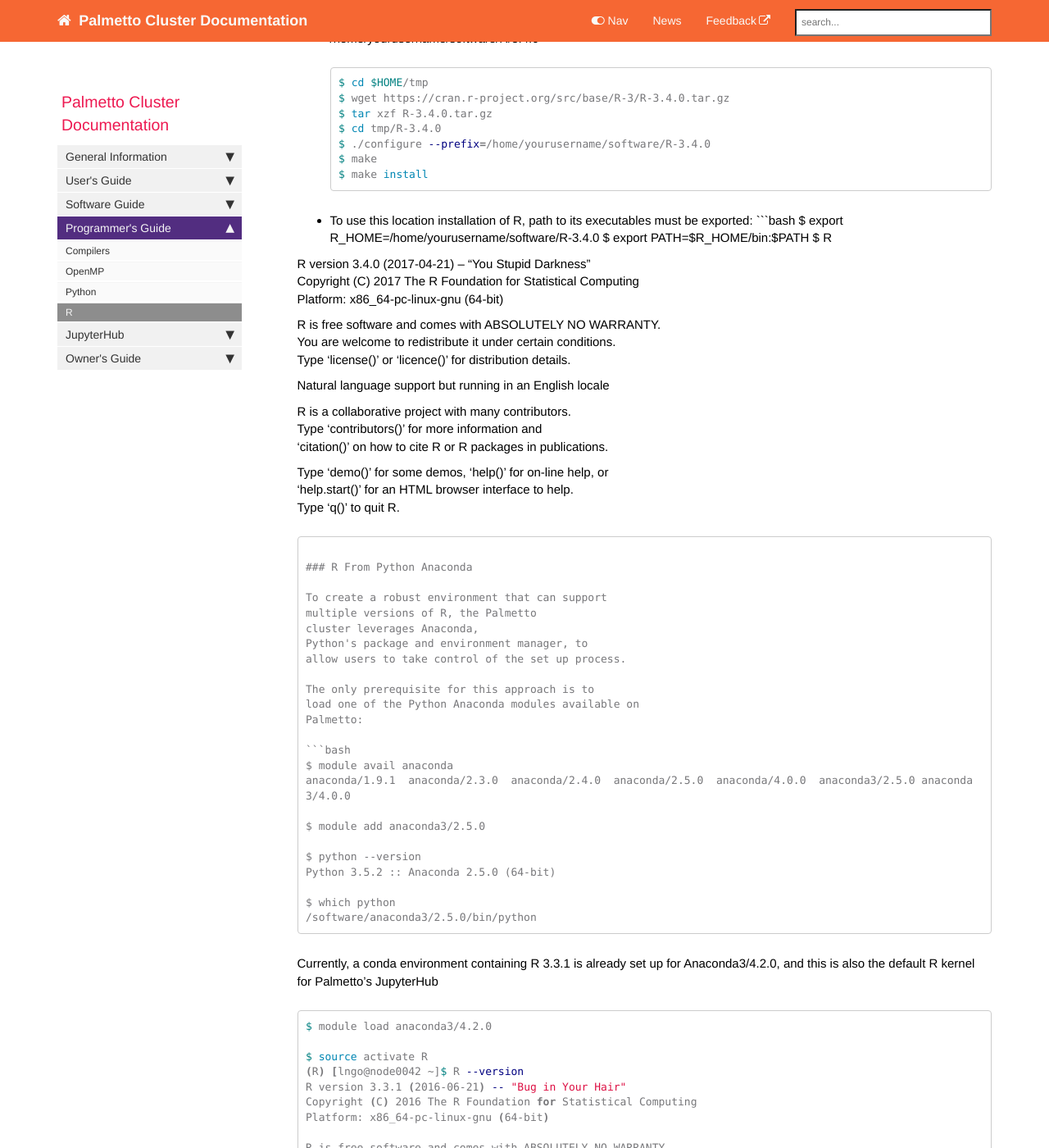
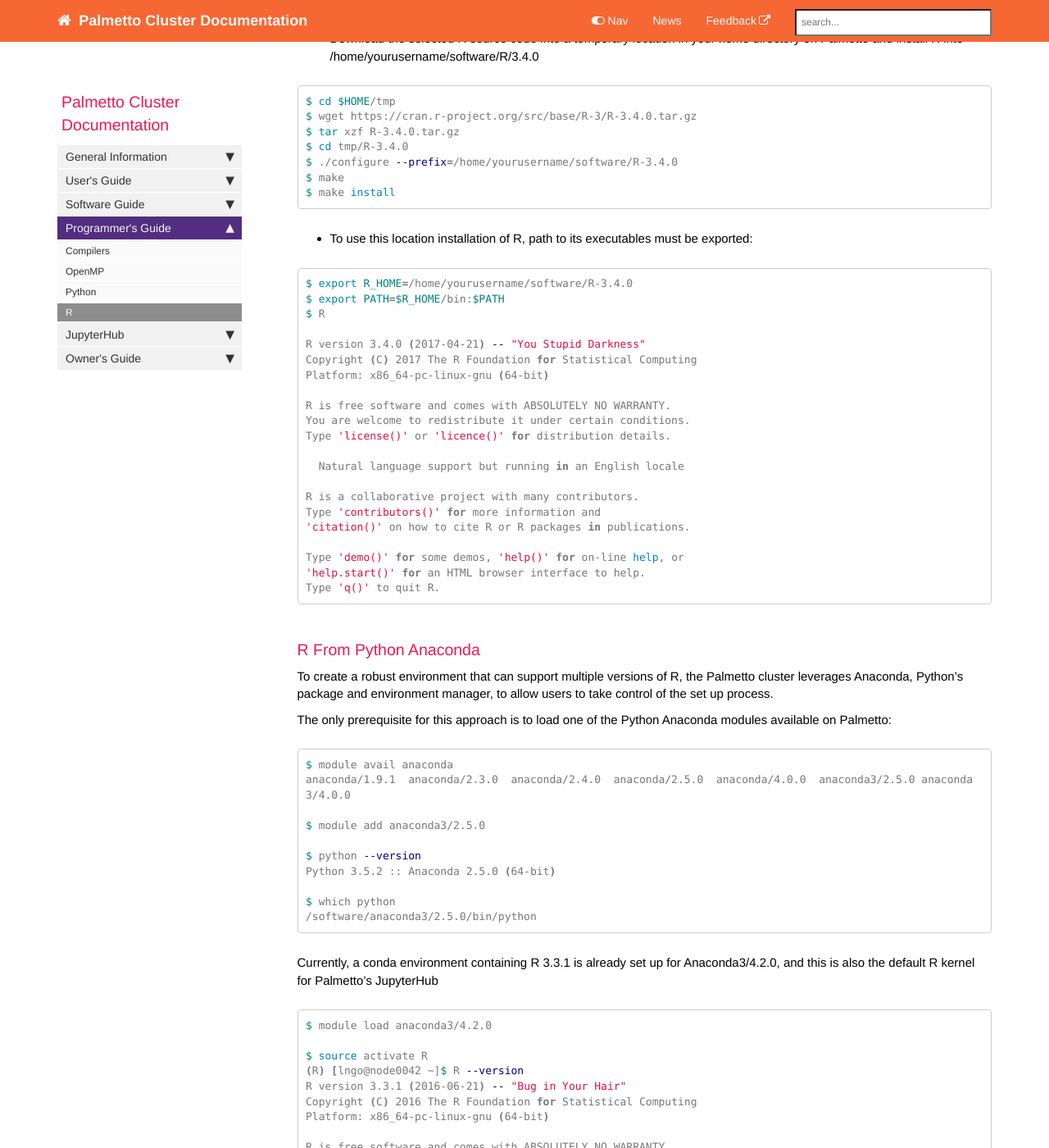
Before and after one commit to clemsonciti/palmetto-documentation, a Jekyll site: the page built from pages/documentation/programmers_r.md, in a window 1280 px wide and 1400 px high, scrolled down 2623 px. Shown: the whole window at 82% size. Built offline with Jekyll 4.4.1, drawn with Linux system fonts in a browser that asks for light colours; nearby versions of some CDN libraries; comment, search, counter and statistics services are not loaded; part of the change alters nothing that is shown; some of the changed text lies outside the part shown.

````diff
--- a/pages/documentation/programmers_r.md
+++ b/pages/documentation/programmers_r.md
@@ -80,11 +80,13 @@ steps must be taken:
 
 
 - When building software, always ask for an interactive job first:
+
 ```bash
 $ qsub -I -l select=1:ncpus=8:mem=4gb,walltime=4:00:00
 ```
 
 - Create a temporary installation directory
+
 ```bash
 $ cd $HOME
 $ mkdir tmp
@@ -92,6 +94,7 @@ $ mkdir -p software/packages
 ```
 
 - Dependency Installation:
+
 ```bash
 $ cd $HOME/tmp
 $ wget http://zlib.net/zlib-1.2.11.tar.gz
@@ -99,7 +102,7 @@ $ wget http://www.bzip.org/1.0.6/bzip2-1.0.6.tar.gz
 $ wget http://tukaani.org/xz/xz-5.2.2.tar.gz
 $ wget ftp://ftp.csx.cam.ac.uk/pub/software/programming/pcre/pcre-8.40.tar.gz
 $ wget https://www.openssl.org/source/old/1.0.0/openssl-1.0.0k.tar.gz
-$ wget --no-check-certificate https://curl.haxx.se/download/curl-7.54.0.tar.gz
+$ wget --no-check-certificate https://curl.haxx.se/download/curl-7.47.1.tar.gz
 $ tar xzf zlib-1.2.11.tar.gz
 $ tar xzf bzip2-1.0.6.tar.gz
 $ tar xzf xz-5.2.2.tar.gz
@@ -140,6 +143,7 @@ $ export LDFLAGS="-L$HOME/software/packages/lib"
 
 - Download the selected R source code into a temporary location in your home directory
 on Palmetto and install R into /home/yourusername/software/R/3.4.0
+
 ```bash
 $ cd $HOME/tmp
 $ wget https://cran.r-project.org/src/base/R-3/R-3.4.0.tar.gz
@@ -152,6 +156,7 @@ $ make install
 
 - To use this location installation of R, path to its
 executables must be exported:
+
 ```bash
 $ export R_HOME=/home/yourusername/software/R-3.4.0
 $ export PATH=$R_HOME/bin:$PATH
````
